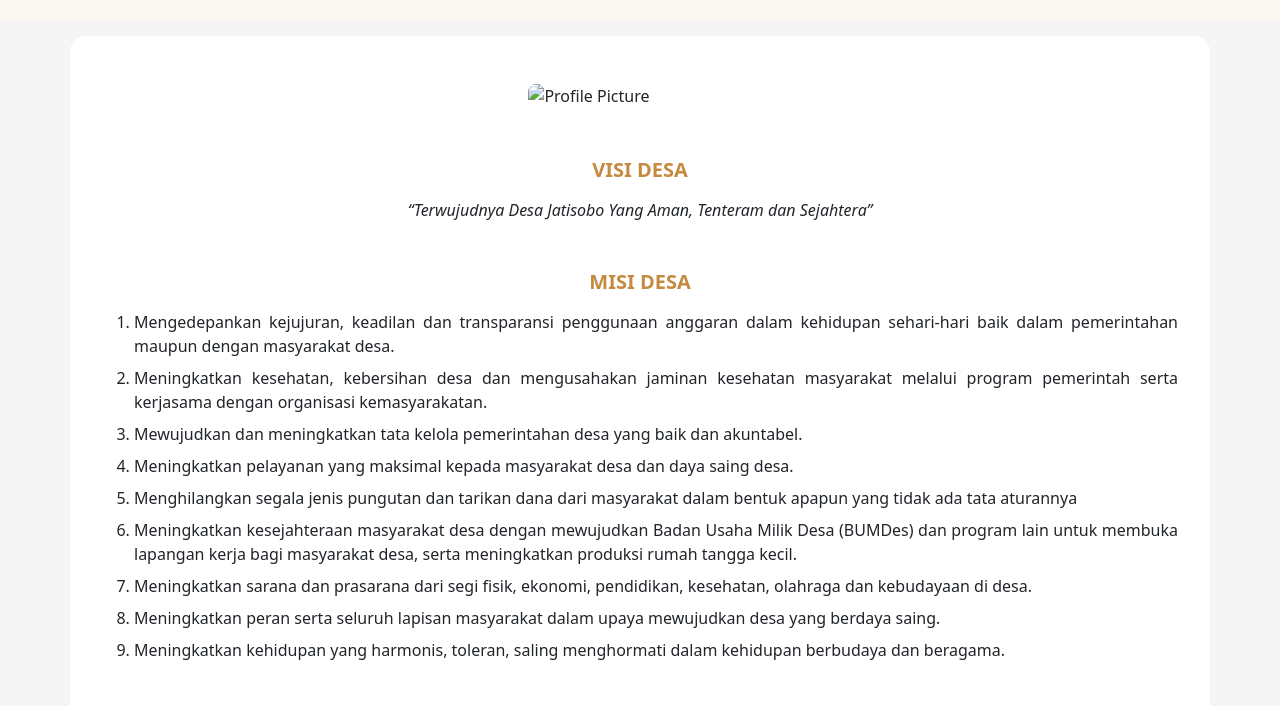
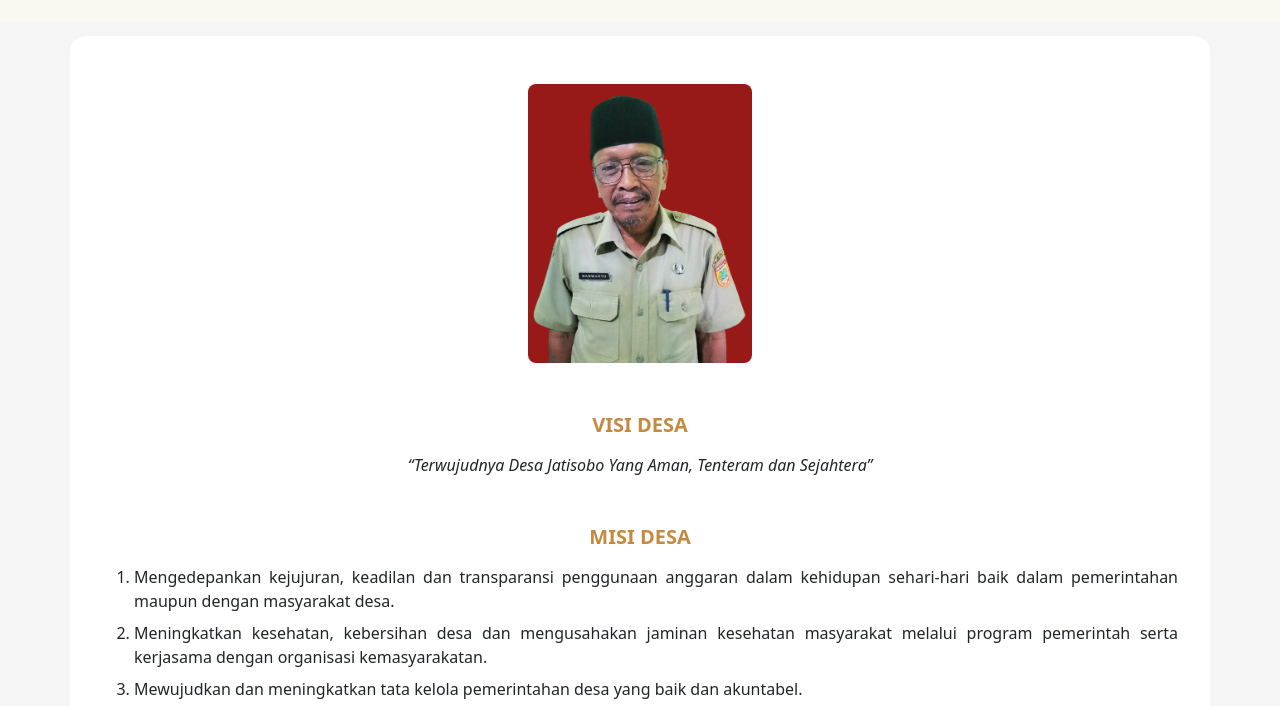
Before and after one commit to jatisobo/jatisobo.github.io, a website: page html/VisiMisi/VisiMisi.html in a window 1280 px wide. Shown: the part 85-791 px from the top of the page. Drawn offline with nearby package versions, Linux system fonts and the light colour scheme.

Commit message:
fix: src name image visimisi

```diff
--- a/html/VisiMisi/VisiMisi.html
+++ b/html/VisiMisi/VisiMisi.html
@@ -89,7 +89,7 @@
     <div class="content">
       <div class="container rounded-4 mb-3 mt-3" style="background-color: white">
         <div class="d-flex justify-content-center">
-          <img src="../../img/ProfileData/Darmanto - 2.webp" class="mt-5 rounded-3" width="20%" height="45%" alt="Profile Picture" />
+          <img src="../../img/ProfileData/Darmanto_2.webp" class="mt-5 rounded-3" width="20%" height="45%" alt="Profile Picture" />
         </div>
         <div class="single-content">
           <h5 style="text-align: center" class="mb-3 fw-bolder title-visimisi">VISI DESA</h5>
```
